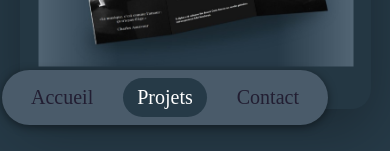
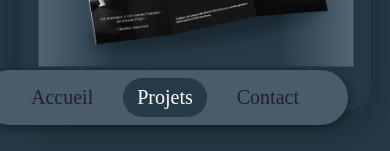
Before and after one commit to Armenia06/ashot-manucharyan-portfolio, a plain HTML site: page projets.html in a window 390 px wide. Shown: the part 693-844 px from the top of the page. Drawn offline with nearby package versions, Linux system fonts and the light colour scheme.

```diff
--- a/style/navbar.css
+++ b/style/navbar.css
@@ -236,6 +236,6 @@
 
     .nav-links {
         gap: 1rem;
-        padding: 8px 15px;
+        padding: 8px 35px;
     }
 }
```
